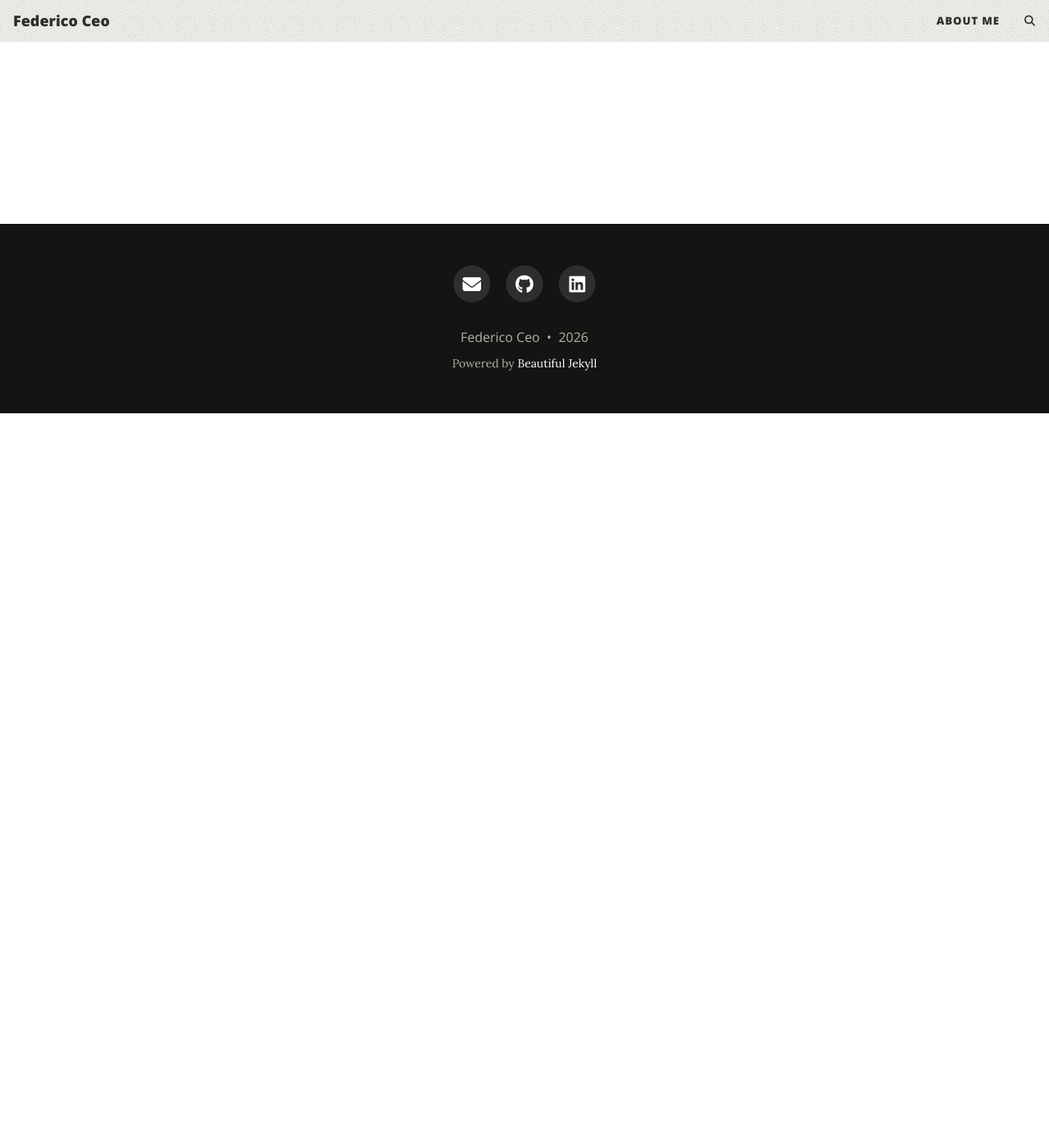
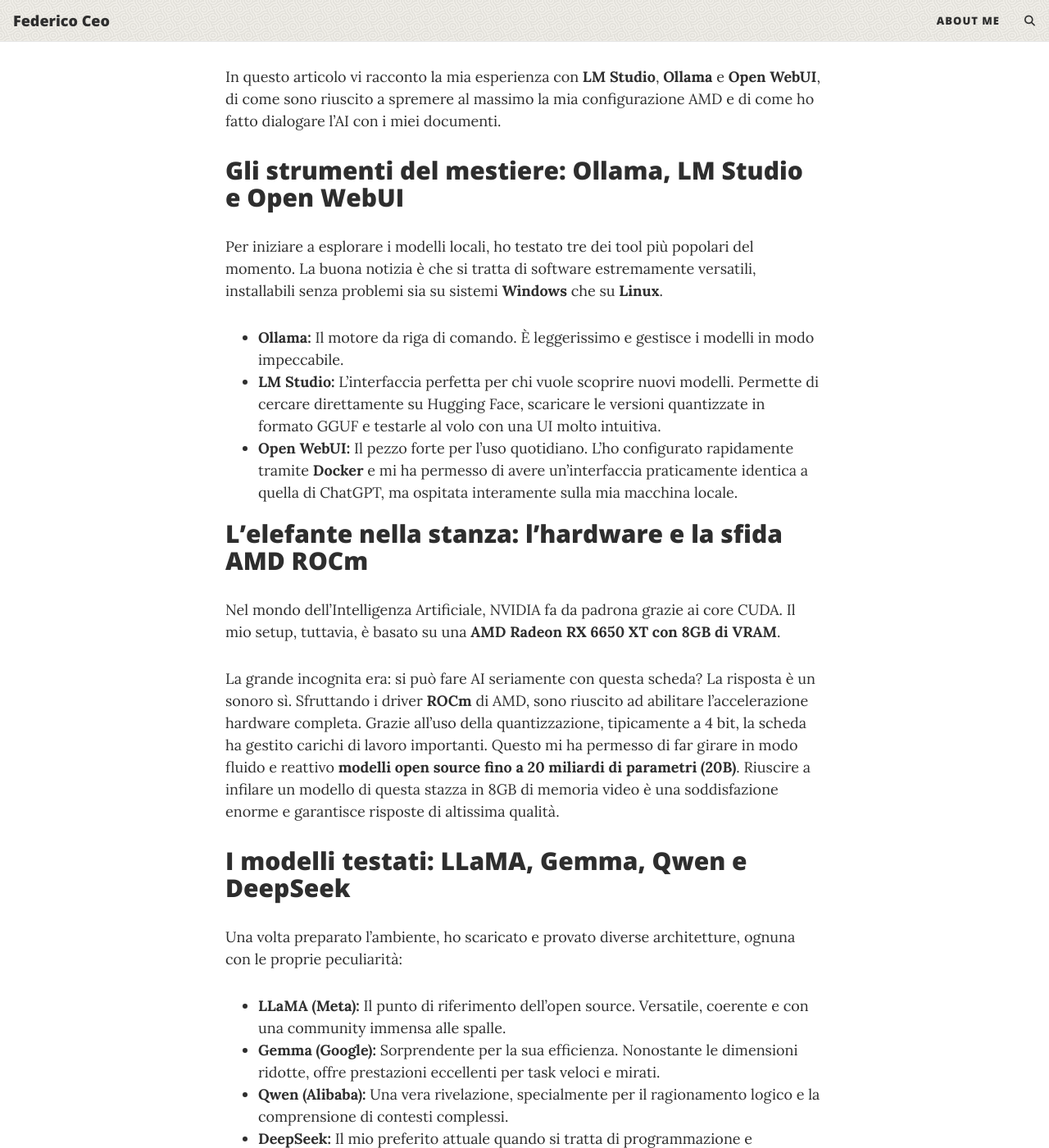
Before and after one commit to fede-ceo/fedeceo.github.io, a Jekyll site: the page built from _posts/2026-05-06-ia.md, in a window 1280 px wide and 1400 px high, scrolled down 896 px. Shown: the whole window at 82% size. Built offline with Jekyll 4.4.1, drawn with Linux system fonts in a browser that asks for light colours; comment, search, counter and statistics services are not loaded; some of the changed text lies outside the part shown.

Commit message:
Update 2026-05-06-ia.md

```diff
--- a/_posts/2026-05-06-ia.md
+++ b/_posts/2026-05-06-ia.md
@@ -1,10 +1,61 @@
 ---
 layout: post
 title: Ollama, LM Studio e Open Web UI
-subtitle:
+subtitle: Sfruttare al massimo una AMD RX 6650 XT con ROCm, Docker e i migliori modelli open source
 cover-img: /assets/img/ia/banner.png
 thumbnail-img: /assets/img/ia/logo.png
 share-img: /assets/img/path.jpg
-tags: []
+tags: [LLM Locale, AI Open Source, AMD ROCm, Ollama, RAG]
 author: Federico Ceo
 ---
+
+# LLM in Locale: Come ho trasformato il mio PC in un server AI privato (con AMD ROCm e RAG)
+
+Negli ultimi tempi ho deciso di fare il grande salto e portare l'Intelligenza Artificiale direttamente sul mio hardware. Niente cloud, niente abbonamenti mensili e, soprattutto, privacy totale. Ho passato le ultime settimane a testare a fondo l'ecosistema dell'AI generativa locale e i risultati sono stati sorprendenti.
+
+In questo articolo vi racconto la mia esperienza con **LM Studio**, **Ollama** e **Open WebUI**, di come sono riuscito a spremere al massimo la mia configurazione AMD e di come ho fatto dialogare l'AI con i miei documenti.
+
+## Gli strumenti del mestiere: Ollama, LM Studio e Open WebUI
+
+Per iniziare a esplorare i modelli locali, ho testato tre dei tool più popolari del momento. La buona notizia è che si tratta di software estremamente versatili, installabili senza problemi sia su sistemi **Windows** che su **Linux**.
+
+* **Ollama:** Il motore da riga di comando. È leggerissimo e gestisce i modelli in modo impeccabile.
+* **LM Studio:** L'interfaccia perfetta per chi vuole scoprire nuovi modelli. Permette di cercare direttamente su Hugging Face, scaricare le versioni quantizzate in formato GGUF e testarle al volo con una UI molto intuitiva.
+* **Open WebUI:** Il pezzo forte per l'uso quotidiano. L'ho configurato rapidamente tramite **Docker** e mi ha permesso di avere un'interfaccia praticamente identica a quella di ChatGPT, ma ospitata interamente sulla mia macchina locale.
+
+## L'elefante nella stanza: l'hardware e la sfida AMD ROCm
+
+Nel mondo dell'Intelligenza Artificiale, NVIDIA fa da padrona grazie ai core CUDA. Il mio setup, tuttavia, è basato su una **AMD Radeon RX 6650 XT con 8GB di VRAM**.
+
+La grande incognita era: si può fare AI seriamente con questa scheda? La risposta è un sonoro sì. Sfruttando i driver **ROCm** di AMD, sono riuscito ad abilitare l'accelerazione hardware completa. Grazie all'uso della quantizzazione, tipicamente a 4 bit, la scheda ha gestito carichi di lavoro importanti. Questo mi ha permesso di far girare in modo fluido e reattivo **modelli open source fino a 20 miliardi di parametri (20B)**. Riuscire a infilare un modello di questa stazza in 8GB di memoria video è una soddisfazione enorme e garantisce risposte di altissima qualità.
+
+## I modelli testati: LLaMA, Gemma, Qwen e DeepSeek
+
+Una volta preparato l'ambiente, ho scaricato e provato diverse architetture, ognuna con le proprie peculiarità:
+
+* **LLaMA (Meta):** Il punto di riferimento dell'open source. Versatile, coerente e con una community immensa alle spalle.
+* **Gemma (Google):** Sorprendente per la sua efficienza. Nonostante le dimensioni ridotte, offre prestazioni eccellenti per task veloci e mirati.
+* **Qwen (Alibaba):** Una vera rivelazione, specialmente per il ragionamento logico e la comprensione di contesti complessi.
+* **DeepSeek:** Il mio preferito attuale quando si tratta di programmazione e generazione di codice. Un assistente tecnico formidabile.
+
+## Chattare con i documenti: la magia del RAG
+
+Una delle prove più entusiasmanti è stata l'implementazione del **RAG** (Retrieval-Augmented Generation). Sfruttando le funzionalità integrate in Open WebUI, ho caricato dei file PDF molto lunghi e ho letteralmente iniziato a "chattare" con loro.
+
+Invece di scorrere e leggere decine di pagine manualmente, ho potuto chiedere all'intelligenza artificiale di cercare e riassumere dettagli specifici contenuti all'interno dei file. Il sistema indicizza il testo, recupera le informazioni rilevanti dal PDF e formula una risposta precisa. Avere un assistente di ricerca personale, capace di analizzare manuali e documentazione tecnica complessa rimanendo completamente offline, è un vantaggio incredibile in termini di produttività.
+
+## Modelli Locali vs. Modelli Commerciali: Il mio verdetto
+
+Dopo questi test, ha ancora senso pagare per modelli commerciali come ChatGPT o Claude? La risposta dipende dalle vostre esigenze.
+
+### I vantaggi del locale:
+1. **Privacy assoluta:** I dati, i prompt e i PDF caricati non lasciano mai il vostro computer. È l'ambiente ideale se lavorate con codice proprietario o documenti aziendali sensibili.
+2. **Costo zero:** Oltre al consumo elettrico del PC, non ci sono API da pagare o limiti di token mensili.
+3. **Personalizzazione e libertà:** I modelli open source possono essere configurati per rispondere senza le restrizioni e i filtri tipici dei modelli commerciali.
+
+### Dove i commerciali vincono ancora:
+Se dovete elaborare blocchi di testo colossali in un singolo prompt senza passare dal RAG, le enormi finestre di contesto di un modello come GPT-4o o Claude 3.5 Sonnet sono ancora inarrivabili per una GPU consumer da 8GB. Inoltre, i modelli commerciali di punta mantengono un vantaggio netto nella risoluzione di problemi matematici o logici a più step estremamente complessi.
+
+## Conclusioni
+
+L'AI open source sta correndo a una velocità impressionante. Avere un assistente virtuale potente, capace di scrivere codice, processare testi e interrogare documenti lunghi, tutto in locale su una RX 6650 XT, sembrava fantascienza fino a un anno fa. Se avete un po' di familiarità con il terminale o con Docker, vi consiglio vivamente di fare un tentativo.
```
